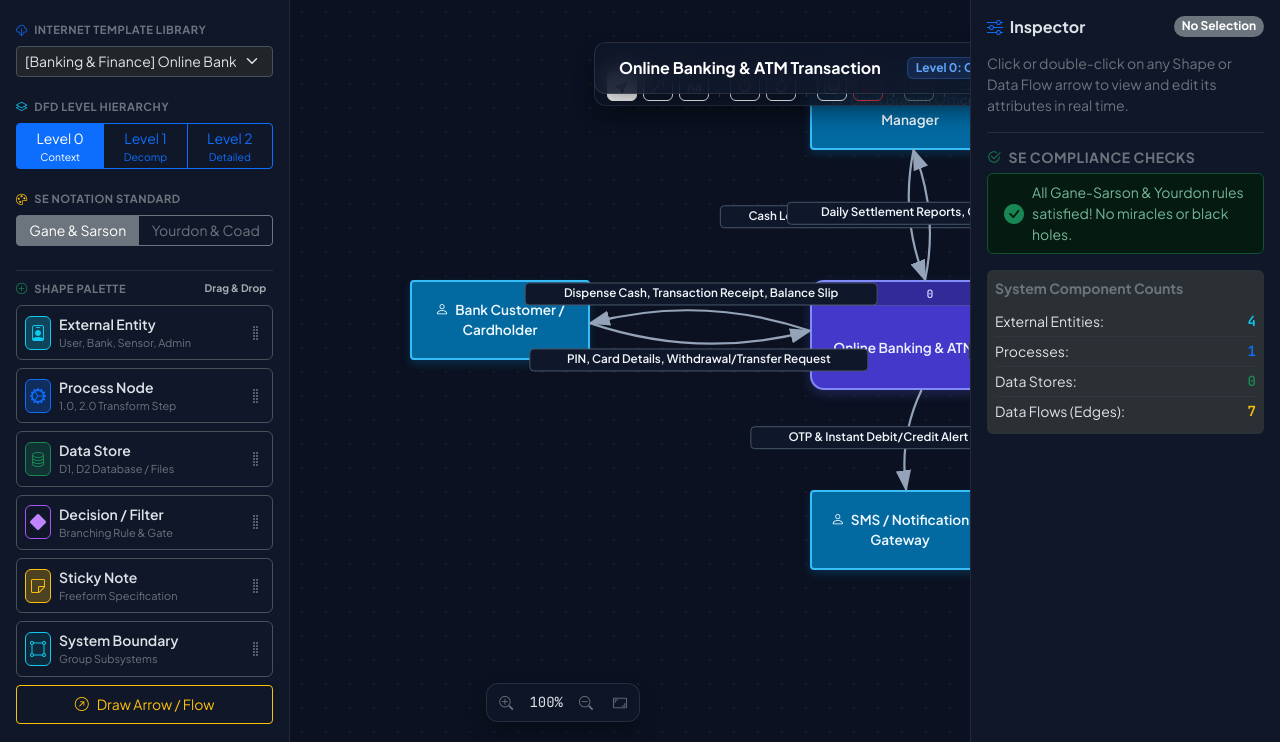
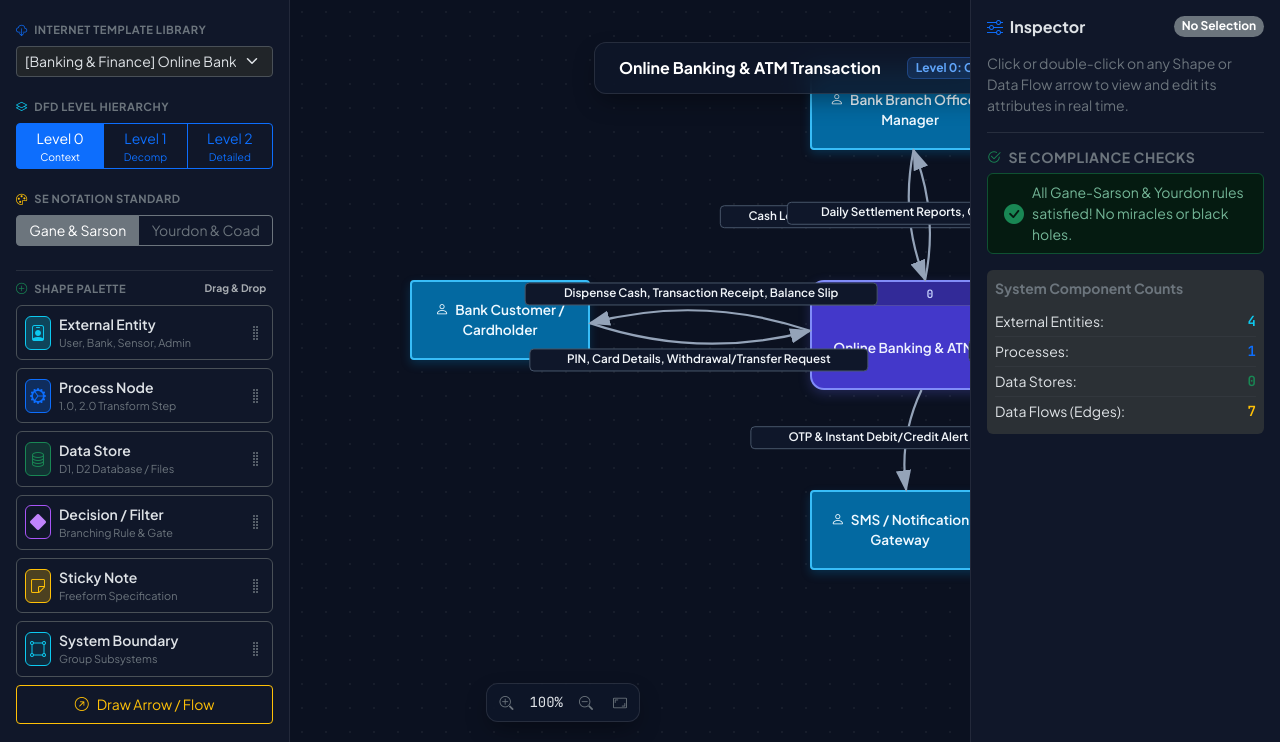
Before and after one commit to adwaithsurendran4-rgb/DFD, a Django app: page /studio in a window 1280 px wide. Shown: the part 82-824 px from the top of the page. Run offline with Django 5.2, Linux system fonts and the light colour scheme; data comes from the database, SQL or seed files in the repository; some libraries are stand-ins or nearby versions.

Commit message:
Remove overlapping secondary toolbar and fix light mode button visibility

```diff
--- a/templates/dfd/studio.html
+++ b/templates/dfd/studio.html
@@ -69,9 +69,22 @@
         box-shadow: 0 10px 25px -5px rgba(0, 0, 0, 0.4);
     }
     [data-bs-theme="light"] .glass-panel {
-        background: rgba(255, 255, 255, 0.88);
-        border: 1px solid rgba(0, 0, 0, 0.08);
-        box-shadow: 0 10px 25px -5px rgba(0, 0, 0, 0.08);
+        background: rgba(255, 255, 255, 0.95);
+        border: 1px solid rgba(0, 0, 0, 0.15);
+        box-shadow: 0 8px 20px -3px rgba(0, 0, 0, 0.1);
+    }
+    [data-bs-theme="light"] .glass-panel .btn-outline-light {
+        color: #334155 !important;
+        border-color: #cbd5e1 !important;
+        background: #f8fafc;
+    }
+    [data-bs-theme="light"] .glass-panel .btn-outline-light:hover {
+        background: #e2e8f0 !important;
+        color: #0f172a !important;
+        border-color: #94a3b8 !important;
+    }
+    [data-bs-theme="light"] #projectTitleInput {
+        color: #0f172a !important;
     }
 
     /* DFD Node Styling */
@@ -429,39 +442,6 @@
         text-transform: uppercase;
     }
 
-    /* Draw.io Secondary Action Toolbar */
-    .drawio-toolbar {
-        position: absolute;
-        top: 66px;
-        left: 304px;
-        z-index: 29;
-        display: flex;
-        align-items: center;
-        gap: 6px;
-        padding: 4px 12px;
-    }
-    .drawio-tool-btn {
-        width: 30px;
-        height: 30px;
-        padding: 0;
-        display: inline-flex;
-        align-items: center;
-        justify-content: center;
-        border-radius: 6px;
-        font-size: 0.95rem;
-    }
-    .color-swatch {
-        width: 17px;
-        height: 17px;
-        border-radius: 50%;
-        cursor: pointer;
-        border: 1.5px solid rgba(255, 255, 255, 0.4);
-        transition: transform 0.12s, box-shadow 0.12s;
-    }
-    .color-swatch:hover {
-        transform: scale(1.3);
-        box-shadow: 0 0 6px rgba(255,255,255,0.8);
-    }
 </style>
 {% endblock %}
 
@@ -661,62 +641,6 @@
 
         <!-- HTML Nodes Container -->
         <div id="nodesContainer" style="position: absolute; top:0; left:0; width:100%; height:100%; pointer-events: none;"></div>
-
-        <!-- Draw.io Action & Style Toolbar -->
-        <div class="drawio-toolbar glass-panel">
-            <!-- Tools -->
-            <button class="btn btn-sm btn-outline-light drawio-tool-btn active" id="toolPointer" onclick="setStudioTool('pointer')" title="Select & Move (V)">
-                <i class="bi bi-cursor-fill"></i>
-            </button>
-            <button class="btn btn-sm btn-outline-light drawio-tool-btn" id="toolConnector" onclick="setStudioTool('connector')" title="Draw Connection Arrow (C)">
-                <i class="bi bi-arrow-up-right"></i>
-            </button>
-            <button class="btn btn-sm btn-outline-light drawio-tool-btn" id="toolText" onclick="setStudioTool('text')" title="Add Text Note (T)">
-                <i class="bi bi-type"></i>
-            </button>
-
-            <div class="vr bg-secondary opacity-50 my-1 mx-1"></div>
-
-            <!-- History: Undo / Redo -->
-            <button class="btn btn-sm btn-outline-light drawio-tool-btn" onclick="undo()" title="Undo (Ctrl+Z)">
-                <i class="bi bi-arrow-counterclockwise"></i>
-            </button>
-            <button class="btn btn-sm btn-outline-light drawio-tool-btn" onclick="redo()" title="Redo (Ctrl+Y)">
-                <i class="bi bi-arrow-clockwise"></i>
-            </button>
-
-            <div class="vr bg-secondary opacity-50 my-1 mx-1"></div>
-
-            <!-- Actions: Duplicate / Delete -->
-            <button class="btn btn-sm btn-outline-light drawio-tool-btn" onclick="duplicateSelectedElement()" title="Duplicate Selection (Ctrl+D)">
-                <i class="bi bi-copy"></i>
-            </button>
-            <button class="btn btn-sm btn-outline-danger drawio-tool-btn" onclick="deleteSelectedElement()" title="Delete Selected (Del)">
-                <i class="bi bi-trash3"></i>
-            </button>
-
-            <div class="vr bg-secondary opacity-50 my-1 mx-1"></div>
-
-            <!-- Snap to Grid -->
-            <button class="btn btn-sm btn-outline-secondary drawio-tool-btn" id="btnSnapGrid" onclick="toggleSnapGrid()" title="Snap to 10px Grid">
-                <i class="bi bi-grid-3x3"></i>
-            </button>
-
-            <div class="vr bg-secondary opacity-50 my-1 mx-1"></div>
-
-            <!-- Quick Color Palette (draw.io color swatches) -->
-            <div class="d-flex align-items-center gap-1 ps-1" title="Change Shape Color">
-                <span class="small text-secondary me-1" style="font-size: 0.7rem;">Color:</span>
-                <span class="color-swatch" style="background:#0284c7;" onclick="setSelectionColor('#0284c7', '#38bdf8')" title="Ocean Blue"></span>
-                <span class="color-swatch" style="background:#4f46e5;" onclick="setSelectionColor('#4f46e5', '#818cf8')" title="Indigo"></span>
-                <span class="color-swatch" style="background:#059669;" onclick="setSelectionColor('#059669', '#34d399')" title="Emerald"></span>
-                <span class="color-swatch" style="background:#d97706;" onclick="setSelectionColor('#d97706', '#fbbf24')" title="Amber Gold"></span>
-                <span class="color-swatch" style="background:#e11d48;" onclick="setSelectionColor('#e11d48', '#fb7185')" title="Rose Red"></span>
-                <span class="color-swatch" style="background:#7c3aed;" onclick="setSelectionColor('#7c3aed', '#c084fc')" title="Purple"></span>
-                <span class="color-swatch" style="background:#0d9488;" onclick="setSelectionColor('#0d9488', '#2dd4bf')" title="Teal"></span>
-                <span class="color-swatch" style="background:#334155;" onclick="setSelectionColor('#334155', '#64748b')" title="Dark Slate"></span>
-            </div>
-        </div>
 
         <!-- Floating Top Toolbar -->
         <div class="studio-topbar">
```
